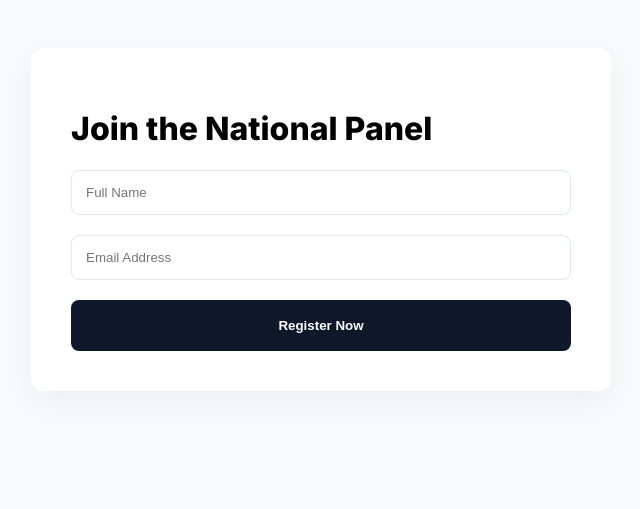
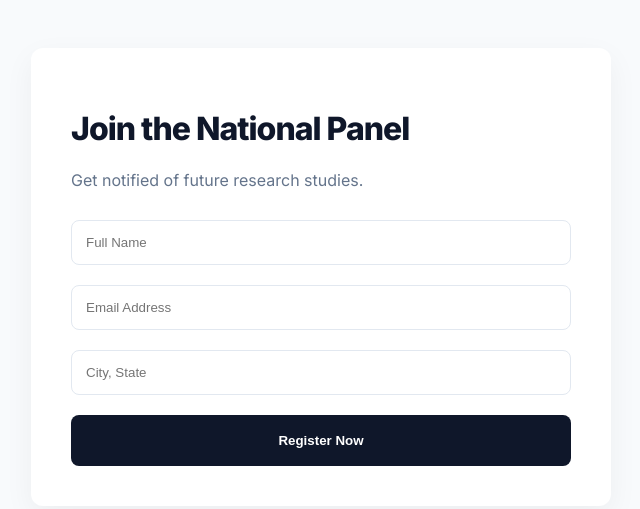
Before and after one commit to kelseygluck15-del/mvg-recruiting, a plain HTML site: page signup.html in a window 1280 px wide. Shown: the whole page, without its empty margins (319-959 px from the left). Drawn offline with Linux system fonts and the light colour scheme.

Commit message:
Update signup.html

```diff
--- a/signup.html
+++ b/signup.html
@@ -14,10 +14,12 @@
 </head>
 <body>
 <div class="container">
-    <h1>Join the National Panel</h1>
-    <form action="https://formspree.io/f/xgolweoo" method="POST">
+    <h1 style="color:var(--primary); letter-spacing:-1px;">Join the National Panel</h1>
+    <p style="color:#64748b; margin-bottom:30px;">Get notified of future research studies.</p>
+    <form action="https://formspree.io/f/mzdapelo" method="POST">
         <input type="text" name="name" placeholder="Full Name" required>
         <input type="email" name="email" placeholder="Email Address" required>
+        <input type="text" name="location" placeholder="City, State" required>
         <input type="hidden" name="_next" value="https://kelseygluck15-del.github.io/mvg-recruiting/success.html">
         <button type="submit" class="btn">Register Now</button>
     </form>
```
